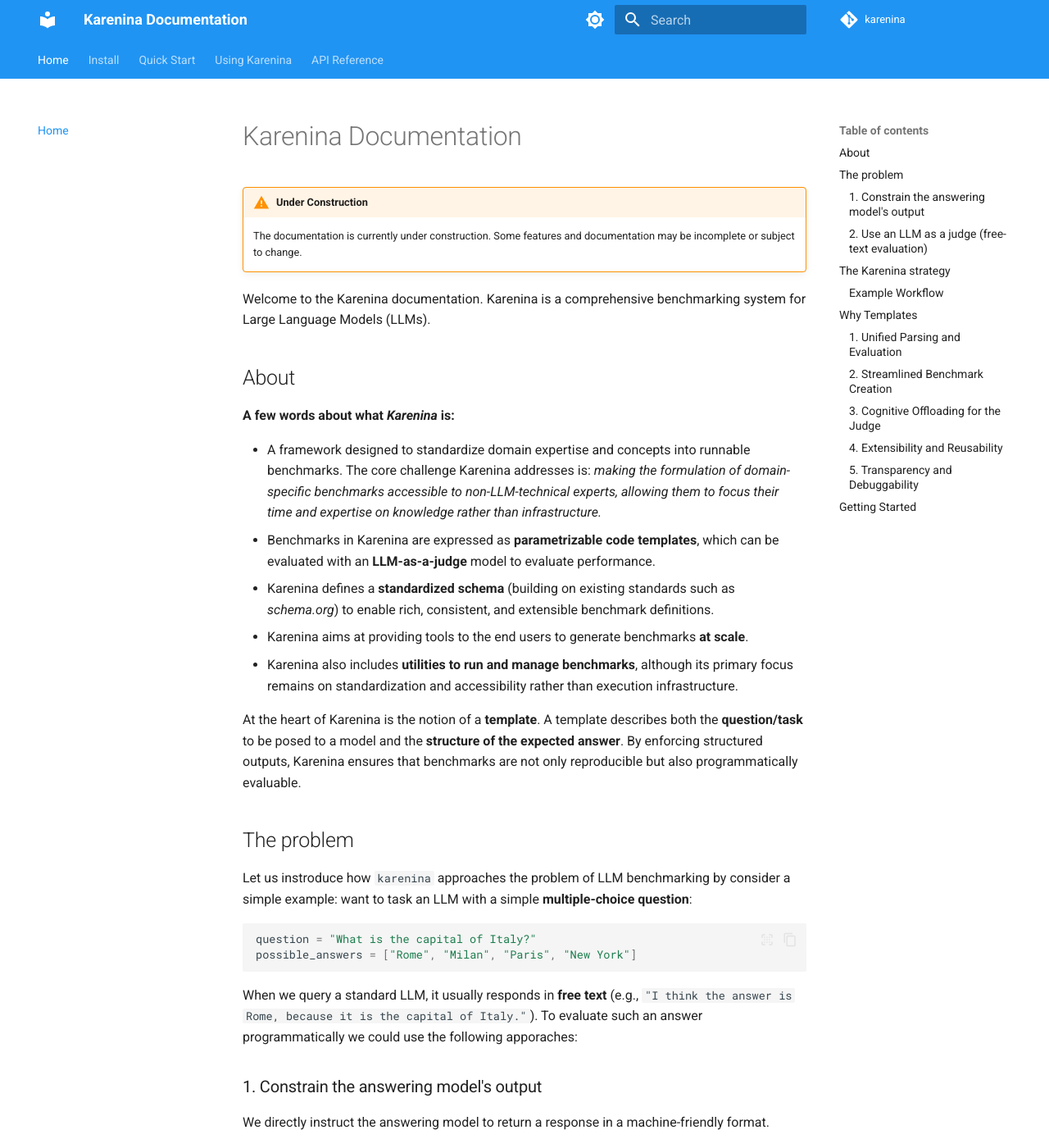
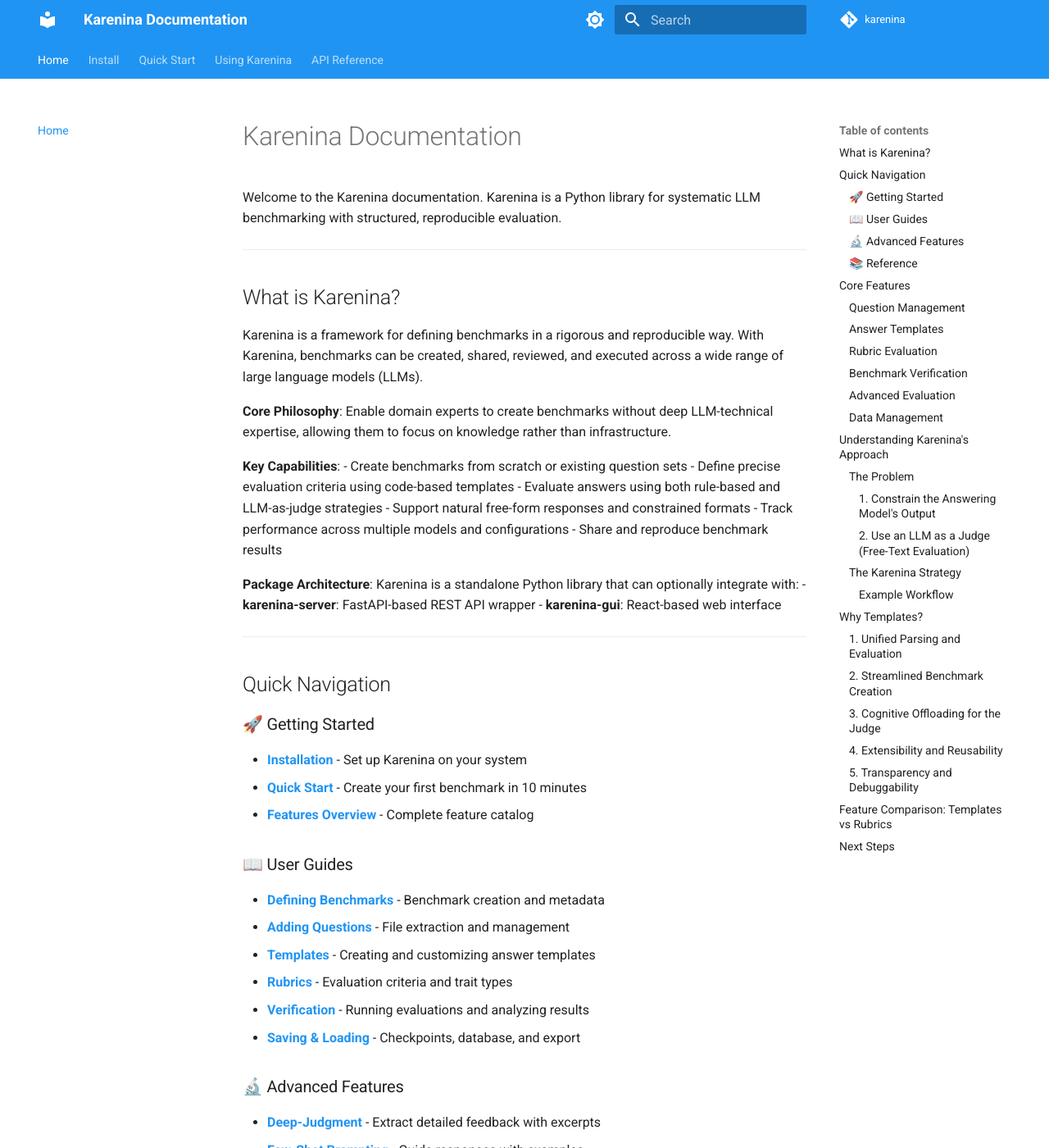
Before and after one commit to biocypher/karenina, an MkDocs documentation site: the page built from docs/index.md, in a window 1280 px wide and 1400 px high. Shown: the whole window at 82% size. Built offline with MkDocs 1.6.1 and Material for MkDocs 9.7.7, drawn with Linux system fonts in a browser that asks for light colours; comment, search, counter and statistics services are not loaded; some of the changed text lies outside the part shown.

Commit message:
docs: rewrite index with comprehensive navigation structure
- Add clear "What is Karenina?" section with core philosophy
- Organize navigation into 4 sections (Getting Started, User Guides, Advanced, Reference)
- Add Core Features overview with 6 major categories
- Link to 23 documentation pages for complete coverage
- Keep strong conceptual explanation (The Problem, Karenina Strategy, Why Templates)
- Add Feature Comparison table (Templates vs Rubrics)
- Remove "Under Construction" warning
- Acknowledge optional server/GUI integration
- Add progressive learning paths in Next Steps

🤖 Generated with [Claude Code](https://claude.com/claude-code)

Co-Authored-By: Claude <noreply@anthropic.com>

````diff
--- a/docs/index.md
+++ b/docs/index.md
@@ -1,34 +1,112 @@
 # Karenina Documentation
 
-!!! warning "Under Construction"
-    The documentation is currently under construction. Some features and documentation may be incomplete or subject to change.
+Welcome to the Karenina documentation. Karenina is a Python library for systematic LLM benchmarking with structured, reproducible evaluation.
 
-Welcome to the Karenina documentation. Karenina is a comprehensive benchmarking system for Large Language Models (LLMs).
+---
 
-## About
+## What is Karenina?
 
-**A few words about what *Karenina* is:**
+Karenina is a framework for defining benchmarks in a rigorous and reproducible way. With Karenina, benchmarks can be created, shared, reviewed, and executed across a wide range of large language models (LLMs).
 
-- A framework designed to standardize domain expertise and concepts into runnable benchmarks. The core challenge Karenina addresses is: *making the formulation of domain-specific benchmarks accessible to non-LLM-technical experts, allowing them to focus their time and expertise on knowledge rather than infrastructure.*
-- Benchmarks in Karenina are expressed as **parametrizable code templates**, which can be evaluated with an **LLM-as-a-judge** model to evaluate performance.
-- Karenina defines a **standardized schema** (building on existing standards such as *schema.org*) to enable rich, consistent, and extensible benchmark definitions.
-- Karenina aims at providing tools to the end users to generate benchmarks **at scale**.
-- Karenina also includes **utilities to run and manage benchmarks**, although its primary focus remains on standardization and accessibility rather than execution infrastructure.
+**Core Philosophy**: Enable domain experts to create benchmarks without deep LLM-technical expertise, allowing them to focus on knowledge rather than infrastructure.
 
-At the heart of Karenina is the notion of a **template**. A template describes both the **question/task** to be posed to a model and the **structure of the expected answer**. By enforcing structured outputs, Karenina ensures that benchmarks are not only reproducible but also programmatically evaluable.
+**Key Capabilities**:
+- Create benchmarks from scratch or existing question sets
+- Define precise evaluation criteria using code-based templates
+- Evaluate answers using both rule-based and LLM-as-judge strategies
+- Support natural free-form responses and constrained formats
+- Track performance across multiple models and configurations
+- Share and reproduce benchmark results
 
-## The problem
+**Package Architecture**: Karenina is a standalone Python library that can optionally integrate with:
+- **karenina-server**: FastAPI-based REST API wrapper
+- **karenina-gui**: React-based web interface
 
-Let us instroduce how `karenina` approaches the problem of LLM benchmarking by consider a simple example: want to task an LLM with a simple **multiple-choice question**:
+---
+
+## Quick Navigation
+
+### 🚀 Getting Started
+- **[Installation](install.md)** - Set up Karenina on your system
+- **[Quick Start](quickstart.md)** - Create your first benchmark in 10 minutes
+- **[Features Overview](features.md)** - Complete feature catalog
+
+### 📖 User Guides
+- **[Defining Benchmarks](using-karenina/defining-benchmark.md)** - Benchmark creation and metadata
+- **[Adding Questions](using-karenina/adding-questions.md)** - File extraction and management
+- **[Templates](using-karenina/templates.md)** - Creating and customizing answer templates
+- **[Rubrics](using-karenina/rubrics.md)** - Evaluation criteria and trait types
+- **[Verification](using-karenina/verification.md)** - Running evaluations and analyzing results
+- **[Saving & Loading](using-karenina/saving-loading.md)** - Checkpoints, database, and export
+
+### 🔬 Advanced Features
+- **[Deep-Judgment](advanced/deep-judgment.md)** - Extract detailed feedback with excerpts
+- **[Few-Shot Prompting](advanced/few-shot.md)** - Guide responses with examples
+- **[Abstention Detection](advanced/abstention-detection.md)** - Handle model refusals
+- **[Embedding Check](advanced/embedding-check.md)** - Semantic similarity fallback
+- **[Presets](advanced/presets.md)** - Save and reuse verification configurations
+- **[MCP Integration](advanced/mcp-integration.md)** - Model Context Protocol support
+- **[Manual Traces](advanced/manual-traces.md)** - Debug with pre-recorded responses
+
+### 📚 Reference
+- **[API Reference](api-reference.md)** - Complete API documentation
+- **[Configuration](configuration.md)** - Environment variables and defaults
+- **[Troubleshooting](troubleshooting.md)** - Common issues and solutions
+
+---
+
+## Core Features
+
+Karenina provides comprehensive tools for every stage of the benchmarking workflow:
+
+### Question Management
+Extract and manage benchmark questions from files (Excel, CSV, TSV) with rich metadata support.
+
+### Answer Templates
+Pydantic-based templates that define how to evaluate model outputs. Templates specify what information should be extracted and how to verify correctness programmatically.
+
+### Rubric Evaluation
+Assess qualitative aspects of answers using three trait types:
+- **LLM-based traits**: AI evaluates qualities (binary pass/fail or 1-5 scale)
+- **Regex-based traits**: Pattern matching for format validation
+- **Metric-based traits**: Confusion matrix metrics (precision, recall, F1, accuracy)
+
+### Benchmark Verification
+Run evaluations with four supported interfaces:
+- **`langchain`**: OpenAI, Google Gemini, Anthropic Claude (via LangChain)
+- **`openrouter`**: OpenRouter platform
+- **`openai_endpoint`**: OpenAI-compatible endpoints (local models)
+- **`manual`**: Manual trace replay for testing/debugging
+
+### Advanced Evaluation
+- **Deep-Judgment Parsing**: Extract excerpts, reasoning traces, and confidence scores
+- **Abstention Detection**: Identify when models refuse to answer
+- **Embedding Check**: Semantic similarity fallback for false negatives
+- **Few-Shot Prompting**: Configure examples globally or per question
+
+### Data Management
+- **Database Persistence**: SQLite storage with versioning
+- **Checkpoint Format**: JSON-LD for benchmark state
+- **Export & Reporting**: CSV and JSON formats
+
+[View complete feature catalog →](features.md)
+
+---
+
+## Understanding Karenina's Approach
+
+### The Problem
+
+Consider a simple multiple-choice question:
 
 ```python
 question = "What is the capital of Italy?"
 possible_answers = ["Rome", "Milan", "Paris", "New York"]
 ```
 
-When we query a standard LLM, it usually responds in **free text** (e.g., `"I think the answer is Rome, because it is the capital of Italy."`). To evaluate such an answer programmatically we could use the following apporaches:
+When we query a standard LLM, it usually responds in free text (e.g., `"I think the answer is Rome, because it is the capital of Italy."`). To evaluate such an answer programmatically, we have three approaches:
 
-### 1. Constrain the answering model's output
+#### 1. Constrain the Answering Model's Output
 
 We directly instruct the answering model to return a response in a machine-friendly format.
 
@@ -48,29 +126,21 @@ D) New York
 Answer:
 ```
 
-**Model output:**
+**Model output:** `A`
 
-```
-A
-```
-
-This output is trivially parseable (`"Rome"`) and can be matched against the expected answer by writing dedicated parsing code.
-
-The main advantage of this approach is its simplicity and reliability: once the model respects the instruction, evaluation can be fully automated with minimal overhead. However, its weakness lies in the fragility of prompt adherence. Many general-purpose LLMs do not always comply with rigid output constraints, especially across diverse domains or when questions become complex. In practice, this means users must design very careful prompts and may still face occasional formatting failures. Morevoer, everytime we have a different answer/question format we may need to come up with different dedicated prompting and parsing strategies.
+**Pros**: Simple and reliable when models comply
+**Cons**: Fragile prompt adherence; requires different strategies for different formats
 
 ---
 
-### 2. Use an LLM as a judge (free-text evaluation)
+#### 2. Use an LLM as a Judge (Free-Text Evaluation)
 
-Instead of constraining the answering model, we can keep its output free-form and rely on a **judge LLM** to interpret it.
+Instead of constraining the answering model, we keep its output free-form and rely on a **judge LLM** to interpret it.
 
 **Example:**
 
-* **Answering model output:**
-  `"The capital of Italy is Rome, of course."`
-
+* **Answering model output:** `"The capital of Italy is Rome, of course."`
 * **Judge model prompt:**
-
   ```text
   The following is a student's answer to a multiple-choice question.
   Question: What is the capital of Italy?
@@ -78,52 +148,51 @@ Instead of constraining the answering model, we can keep its output free-form an
   Student's answer: "The capital of Italy is Rome, of course."
   Which option does this correspond to? Provide a justification.
   ```
+* **Judge model output:** `"The student clearly selected Rome, which is correct."`
 
-* **Judge model output (free text):**
-  `"The student clearly selected Rome, which is correct."`
+**Pros**: Flexible, allows natural answering
+**Cons**: Judge response is also free text, requiring parsing; potential inconsistencies
 
-The advantage here is flexibility: the answering model is free to behave naturally, without tight formatting constraints, which is particularly useful in open-ended or exploratory settings. However, this shifts the ambiguity to the judge's response, which is also often free text. While the judge usually interprets correctly, the result again requires parsing, and subtle differences in wording may cause errors or inconsistencies. Thus, while this strategy increases robustness to different kinds of answers, it does so at the cost of reintroducing unstructured evaluation one step later.
+---
 
+### The Karenina Strategy
 
-## The Karenina strategy
+Karenina adopts a **third approach** that combines the advantages of both:
 
-To reduce ambiguity, `karenina` adopts a **third option** that combines the advantages of both approaches:
-
-* the **answering model** remains unconstrained, generating natural free text;
-* the **judge model** is instead required to return results in a **structured format** (e.g., JSON), validated through a `pydantic` class.
+* The **answering model** remains unconstrained, generating natural free text
+* The **judge model** returns results in a **structured format** (validated through Pydantic classes)
 
 This setup allows the judge to flexibly interpret free text while ensuring that its own output remains standardized and machine-readable.
 
+#### Example Workflow
 
-### Example Workflow
+**1. Define a Pydantic template:**
 
-**Answering model output (free text):**
+```python
+from karenina.domain.answers import BaseAnswer
+from pydantic import Field
+
+class Answer(BaseAnswer):
+    answer: str = Field(description="The name of the city in the response")
+
+    def model_post_init(self, __context):
+        self.correct = {"answer": "Rome"}
+
+    def verify(self) -> bool:
+        return self.answer.strip().lower() == self.correct["answer"].strip().lower()
+```
+
+**Key aspects:**
+- The `answer` attribute uses `Field` description to guide the judge
+- The `verify` method implements custom validation logic
+
+**2. Answering model generates free text:**
 
 ```
 "The capital of Italy is Rome."
 ```
 
-
-**Definition of the `pydantic` class:**
-
-```python
-class Answer(BaseAnswer):
-    answer: str = Field(description="The name of the city in the response")
-
-    def model_post_init(self, __context):
-        self.correct = {"answer": "Paris"}
-
-    def verify(self) -> bool:
-        return self.answer == self.correct["answer"]
-```
-
-Two key aspects are worth highlighting:
-
-* The `answer` attribute is decorated with a `Field` description, which provides additional context to the judge about what it should extract.
-* The `verify` method implements a custom validation logic, comparing the parsed answer against the ground truth.
-
-
-**Prompting the judge model:**
+**3. Judge model parses into structured format:**
 
 ```python
 from langchain_core.output_parsers import PydanticOutputParser
@@ -131,74 +200,92 @@ from langchain_core.output_parsers import PydanticOutputParser
 parser = PydanticOutputParser(pydantic_object=Answer)
 prompt = parser.get_format_instructions()
 prompt += "\n LLM Answer: The capital of Italy is Rome."
+
+judge_answer = llm.invoke(prompt)
 ```
 
-By leveraging LangChain utilities, the correct formatting instructions are automatically derived from the `pydantic` class itself, ensuring consistency between schema and prompt.
-
-
-**Judge model output (structured JSON):**
-
-```python
-judge_answer = llm.invoke(prompt)
-```
+**Judge output (structured JSON):**
 
 ```json
 {"answer": "Rome"}
 ```
 
-
-**Verification step:**
+**4. Verification step:**
 
 ```python
 populated_answer = Answer(**judge_answer)
-populated_answer.verify()
+result = populated_answer.verify()  # True
 ```
 
-The result of `verify()` indicates whether the extracted answer matches the expected one.
+---
 
+## Why Templates?
 
-
-## Why Templates
-
-Templates play a central role in `karenina` by standardizing how answers are parsed, verified, and evaluated. Their use provides several key benefits:
+Templates play a central role in Karenina by standardizing how answers are parsed, verified, and evaluated. Their use provides several key benefits:
 
 ### 1. Unified Parsing and Evaluation
 
-Without templates, each benchmark would require bespoke parsing pipelines downstream of the inference process. By contrast, templates allow parsing to happen **directly through the judge LLM**. The free-text answer from the answering model is mapped into a structured format (e.g., a Pydantic class), ensuring that:
-
-* Evaluation logic is **bundled with the question–answer pair** itself.
-* The same benchmark can seamlessly accommodate **different answer formats** without custom code.
+Templates allow parsing to happen **directly through the judge LLM**. The free-text answer is mapped into a structured format, ensuring that:
+- Evaluation logic is **bundled with the question-answer pair**
+- The same benchmark can accommodate **different answer formats** without custom code
 
 ### 2. Streamlined Benchmark Creation
 
-Since LLMs are proficient at code generation, they can often **auto-generate Pydantic classes** from raw question–answer pairs. This means that large portions of benchmark creation can be partially automated, reducing manual effort while improving consistency.
-
+Since LLMs are proficient at code generation, they can **auto-generate Pydantic classes** from raw question-answer pairs. This means large portions of benchmark creation can be automated, reducing manual effort while improving consistency.
 
 ### 3. Cognitive Offloading for the Judge
 
-By embedding the evaluation schema in templates, the **Judge LLM's task is simplified**. Instead of reasoning about both the content and the evaluation logic, the judge focuses only on interpreting the free-text answer and filling in the template. This reduces ambiguity, minimizes error, and makes evaluations more robust.
-
+By embedding the evaluation schema in templates, the **judge LLM's task is simplified**. Instead of reasoning about both content and evaluation logic, the judge focuses only on interpreting the free-text answer and filling in the template.
 
 ### 4. Extensibility and Reusability
 
 Templates make it straightforward to extend benchmarks:
-
-* New tasks can be added by defining new templates without re-engineering downstream code.
-* The same evaluation logic can be reused across multiple benchmarks with minimal adaptation.
-
+- New tasks can be added by defining new templates
+- The same evaluation logic can be reused across multiple benchmarks
 
 ### 5. Transparency and Debuggability
 
 By encoding evaluation criteria into explicit, inspectable templates, benchmarks become more transparent. This allows developers to:
+- **Audit** evaluation rules directly
+- **Debug** failures by inspecting structured outputs
 
-* **Audit** the evaluation rules directly.
-* **Debug** failures more easily by inspecting the structured outputs rather than opaque free text.
+---
 
-## Getting Started
+## Feature Comparison: Templates vs Rubrics
 
-Ready to get started with Karenina? Check out our documentation:
+Karenina uses two evaluation units:
 
-- [**Install**](install.md) - Set up Karenina on your system
-- [**Quick Start**](quickstart.md) - Create your first benchmark in minutes
-- [**Using Karenina**](using-karenina/defining-benchmark.md) - Comprehensive guide to all features
-- [**API Reference**](api-reference.md) - Complete API documentation
+| Aspect | Answer Templates | Rubrics |
+|--------|-----------------|---------|
+| **Purpose** | Verify factual correctness | Assess qualitative traits |
+| **Evaluation** | Programmatic comparison | LLM judgment, regex, or metrics |
+| **Best for** | Precise, unambiguous answers | Subjective qualities, format validation |
+| **Trait Types** | N/A | LLM-based, regex-based, metric-based |
+| **Output** | Pass/fail per field | Boolean, score (1-5), or metrics |
+| **Examples** | "BCL2", "46 chromosomes" | "Is the answer concise?", "Must match pattern" |
+| **Scope** | Per question | Global or per question |
+
+[Learn more about Templates →](using-karenina/templates.md)
+[Learn more about Rubrics →](using-karenina/rubrics.md)
+
+---
+
+## Next Steps
+
+**New to Karenina?**
+1. [Install Karenina](install.md) on your system
+2. Follow the [Quick Start](quickstart.md) to create your first benchmark
+3. Explore the [Features Overview](features.md) to see what's possible
+
+**Ready to build benchmarks?**
+- Read the [User Guides](#-user-guides) for comprehensive tutorials
+- Check the [API Reference](api-reference.md) for complete method documentation
+- Browse [Advanced Features](#-advanced-features) for specialized capabilities
+
+**Need help?**
+- Review [Troubleshooting](troubleshooting.md) for common issues
+- Check [Configuration](configuration.md) for environment variables and defaults
+
+---
+
+[Get Started →](quickstart.md) | [View All Features →](features.md)
````
